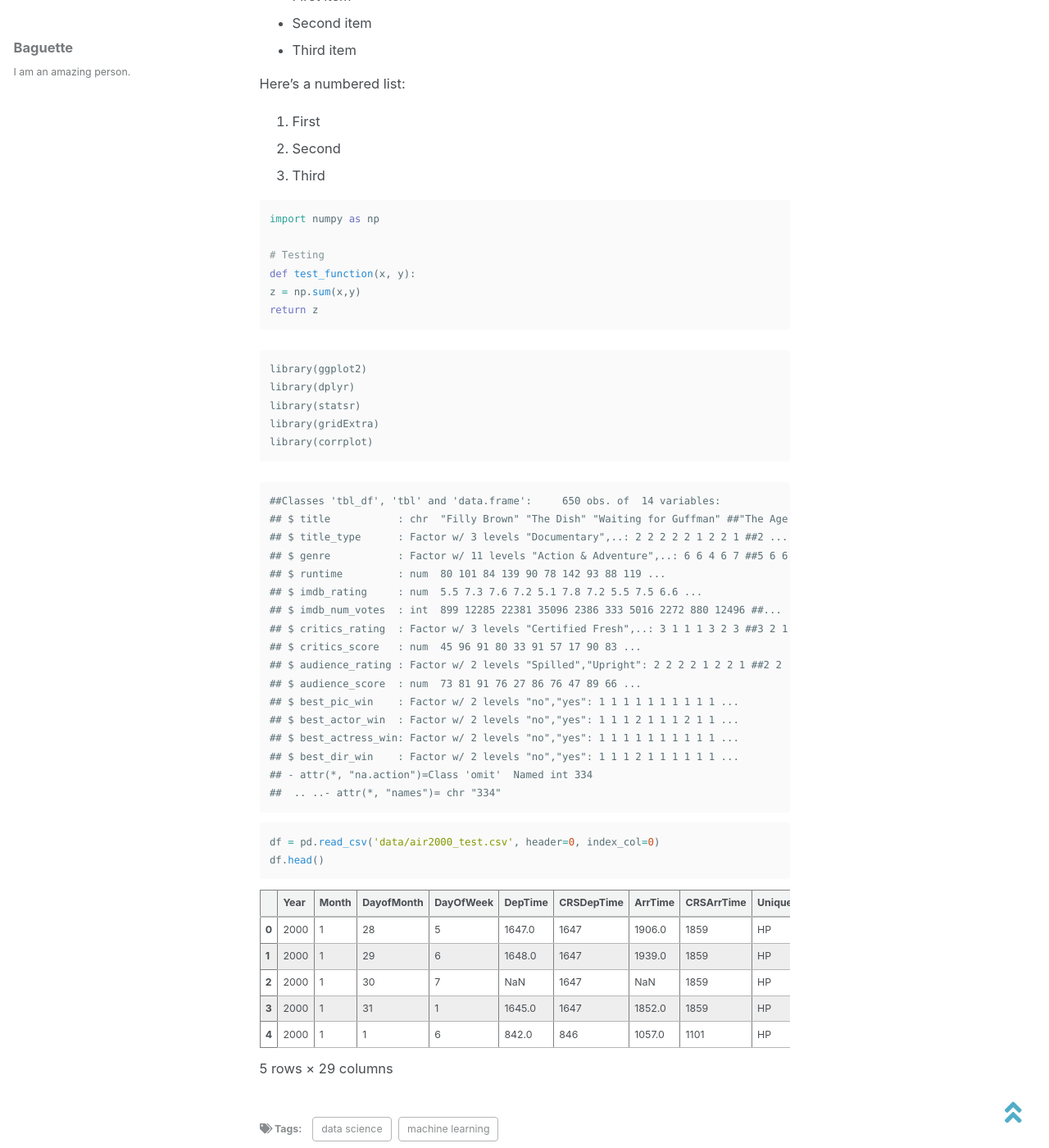
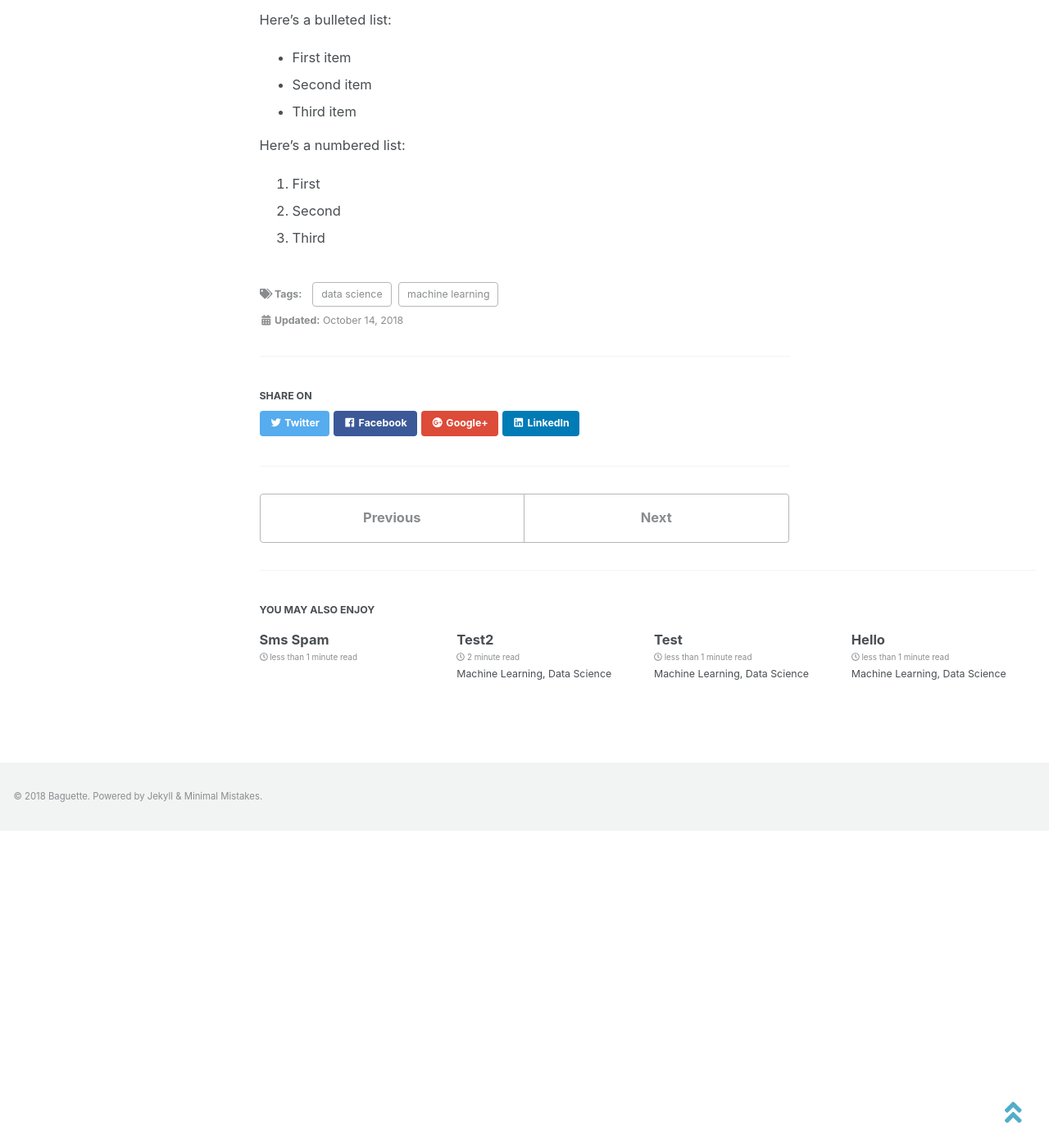
Before and after one commit to baguettexci/baguettexci.gituhb.io, a Jekyll site: the page built from _posts/2018-10-14-Project.md, in a window 1280 px wide and 1400 px high, scrolled down 18160 px. Shown: the whole window at 82% size. Built offline with Jekyll 4.4.1, drawn with Linux system fonts in a browser that asks for light colours; nearby versions of some CDN libraries; after the commit the page ends 19173 px from its top, so only the background shows below that; some of the changed text lies outside the part shown.

Commit message:
Update 2018-10-14-Project.md

````diff
--- a/_posts/2018-10-14-Project.md
+++ b/_posts/2018-10-14-Project.md
@@ -1055,200 +1055,3 @@ Here's a numbered list:
 1. First
 2. Second
 3. Third
-
-```python
-import numpy as np
-
-# Testing
-def test_function(x, y):
-z = np.sum(x,y)
-return z
-```
-
-{% highlight r %}
-library(ggplot2)
-library(dplyr)
-library(statsr)
-library(gridExtra)
-library(corrplot)
-{% endhighlight %}
-
-{% highlight text %}
-##Classes 'tbl_df', 'tbl' and 'data.frame':	650 obs. of  14 variables:
-## $ title           : chr  "Filly Brown" "The Dish" "Waiting for Guffman" ##"The Age of Innocence" ...
-## $ title_type      : Factor w/ 3 levels "Documentary",..: 2 2 2 2 2 1 2 2 1 ##2 ...
-## $ genre           : Factor w/ 11 levels "Action & Adventure",..: 6 6 4 6 7 ##5 6 6 5 6 ...
-## $ runtime         : num  80 101 84 139 90 78 142 93 88 119 ...
-## $ imdb_rating     : num  5.5 7.3 7.6 7.2 5.1 7.8 7.2 5.5 7.5 6.6 ...
-## $ imdb_num_votes  : int  899 12285 22381 35096 2386 333 5016 2272 880 12496 ##...
-## $ critics_rating  : Factor w/ 3 levels "Certified Fresh",..: 3 1 1 1 3 2 3 ##3 2 1 ...
-## $ critics_score   : num  45 96 91 80 33 91 57 17 90 83 ...
-## $ audience_rating : Factor w/ 2 levels "Spilled","Upright": 2 2 2 2 1 2 2 1 ##2 2 ...
-## $ audience_score  : num  73 81 91 76 27 86 76 47 89 66 ...
-## $ best_pic_win    : Factor w/ 2 levels "no","yes": 1 1 1 1 1 1 1 1 1 1 ...
-## $ best_actor_win  : Factor w/ 2 levels "no","yes": 1 1 1 2 1 1 1 2 1 1 ...
-## $ best_actress_win: Factor w/ 2 levels "no","yes": 1 1 1 1 1 1 1 1 1 1 ...
-## $ best_dir_win    : Factor w/ 2 levels "no","yes": 1 1 1 2 1 1 1 1 1 1 ...
-## - attr(*, "na.action")=Class 'omit'  Named int 334
-##  .. ..- attr(*, "names")= chr "334"
-{% endhighlight %}
-
-
-```python
-df = pd.read_csv('data/air2000_test.csv', header=0, index_col=0)
-df.head()
-```
-
-<div style="overflow-x:auto;">
-<table border="1" class="zebra">
-  <thead>
-    <tr style="text-align: right;">
-      <th></th>
-      <th>Year</th>
-      <th>Month</th>
-      <th>DayofMonth</th>
-      <th>DayOfWeek</th>
-      <th>DepTime</th>
-      <th>CRSDepTime</th>
-      <th>ArrTime</th>
-      <th>CRSArrTime</th>
-      <th>UniqueCarrier</th>
-      <th>FlightNum</th>
-      <th>...</th>
-      <th>TaxiIn</th>
-      <th>TaxiOut</th>
-      <th>Cancelled</th>
-      <th>CancellationCode</th>
-      <th>Diverted</th>
-      <th>CarrierDelay</th>
-      <th>WeatherDelay</th>
-      <th>NASDelay</th>
-      <th>SecurityDelay</th>
-      <th>LateAircraftDelay</th>
-    </tr>
-  </thead>
-  <tbody>
-    <tr>
-      <th>0</th>
-      <td>2000</td>
-      <td>1</td>
-      <td>28</td>
-      <td>5</td>
-      <td>1647.0</td>
-      <td>1647</td>
-      <td>1906.0</td>
-      <td>1859</td>
-      <td>HP</td>
-      <td>154</td>
-      <td>...</td>
-      <td>15</td>
-      <td>11</td>
-      <td>0</td>
-      <td>NaN</td>
-      <td>0</td>
-      <td>NaN</td>
-      <td>NaN</td>
-      <td>NaN</td>
-      <td>NaN</td>
-      <td>NaN</td>
-    </tr>
-    <tr>
-      <th>1</th>
-      <td>2000</td>
-      <td>1</td>
-      <td>29</td>
-      <td>6</td>
-      <td>1648.0</td>
-      <td>1647</td>
-      <td>1939.0</td>
-      <td>1859</td>
-      <td>HP</td>
-      <td>154</td>
-      <td>...</td>
-      <td>5</td>
-      <td>47</td>
-      <td>0</td>
-      <td>NaN</td>
-      <td>0</td>
-      <td>NaN</td>
-      <td>NaN</td>
-      <td>NaN</td>
-      <td>NaN</td>
-      <td>NaN</td>
-    </tr>
-    <tr>
-      <th>2</th>
-      <td>2000</td>
-      <td>1</td>
-      <td>30</td>
-      <td>7</td>
-      <td>NaN</td>
-      <td>1647</td>
-      <td>NaN</td>
-      <td>1859</td>
-      <td>HP</td>
-      <td>154</td>
-      <td>...</td>
-      <td>0</td>
-      <td>0</td>
-      <td>1</td>
-      <td>NaN</td>
-      <td>0</td>
-      <td>NaN</td>
-      <td>NaN</td>
-      <td>NaN</td>
-      <td>NaN</td>
-      <td>NaN</td>
-    </tr>
-    <tr>
-      <th>3</th>
-      <td>2000</td>
-      <td>1</td>
-      <td>31</td>
-      <td>1</td>
-      <td>1645.0</td>
-      <td>1647</td>
-      <td>1852.0</td>
-      <td>1859</td>
-      <td>HP</td>
-      <td>154</td>
-      <td>...</td>
-      <td>7</td>
-      <td>14</td>
-      <td>0</td>
-      <td>NaN</td>
-      <td>0</td>
-      <td>NaN</td>
-      <td>NaN</td>
-      <td>NaN</td>
-      <td>NaN</td>
-      <td>NaN</td>
-    </tr>
-    <tr>
-      <th>4</th>
-      <td>2000</td>
-      <td>1</td>
-      <td>1</td>
-      <td>6</td>
-      <td>842.0</td>
-      <td>846</td>
-      <td>1057.0</td>
-      <td>1101</td>
-      <td>HP</td>
-      <td>609</td>
-      <td>...</td>
-      <td>3</td>
-      <td>8</td>
-      <td>0</td>
-      <td>NaN</td>
-      <td>0</td>
-      <td>NaN</td>
-      <td>NaN</td>
-      <td>NaN</td>
-      <td>NaN</td>
-      <td>NaN</td>
-    </tr>
-  </tbody>
-</table>
-<p>5 rows × 29 columns</p>
-</div>
````
Also changed, not shown: other parts of _posts/2018-10-14-Project.md (+1 -1 lines).
